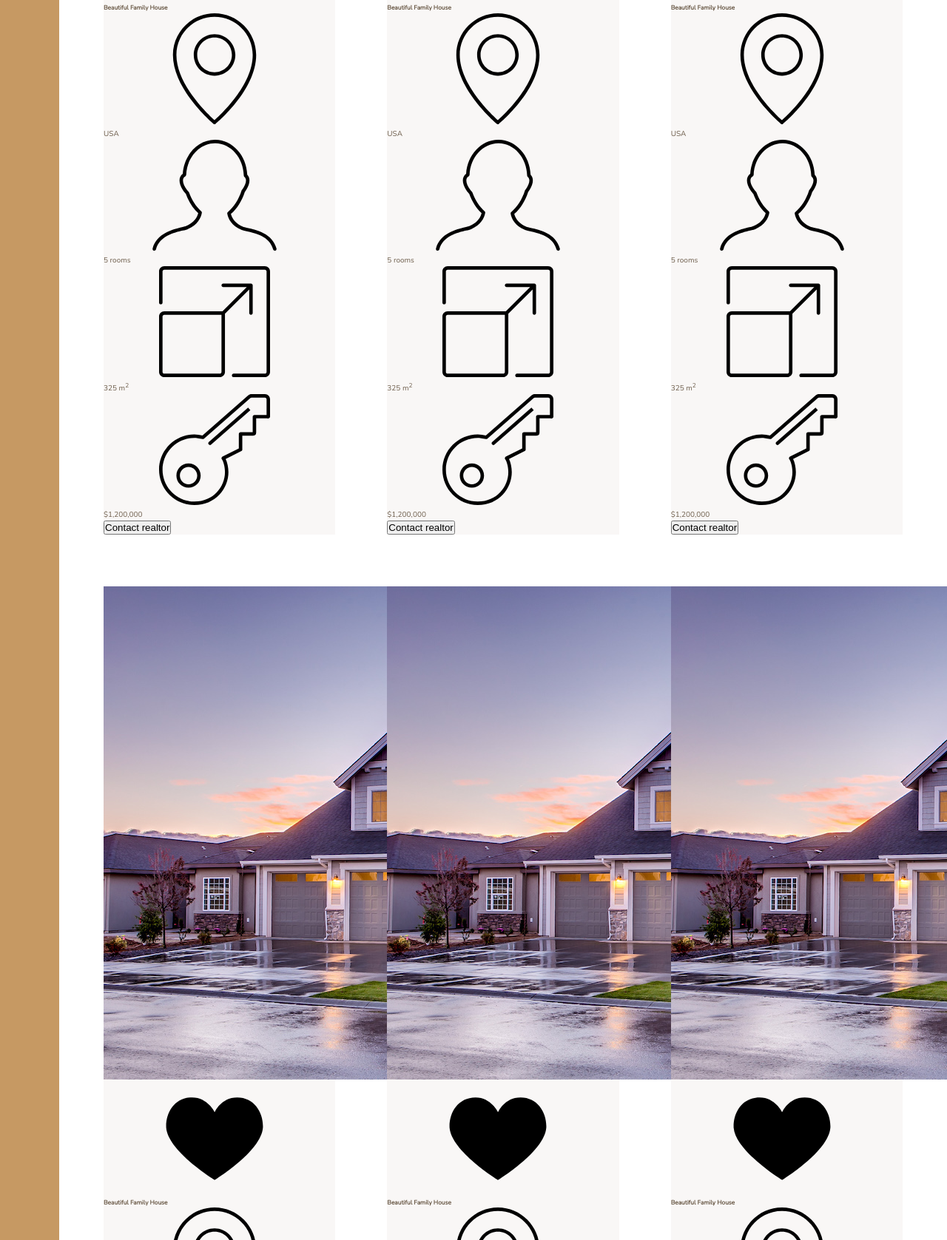
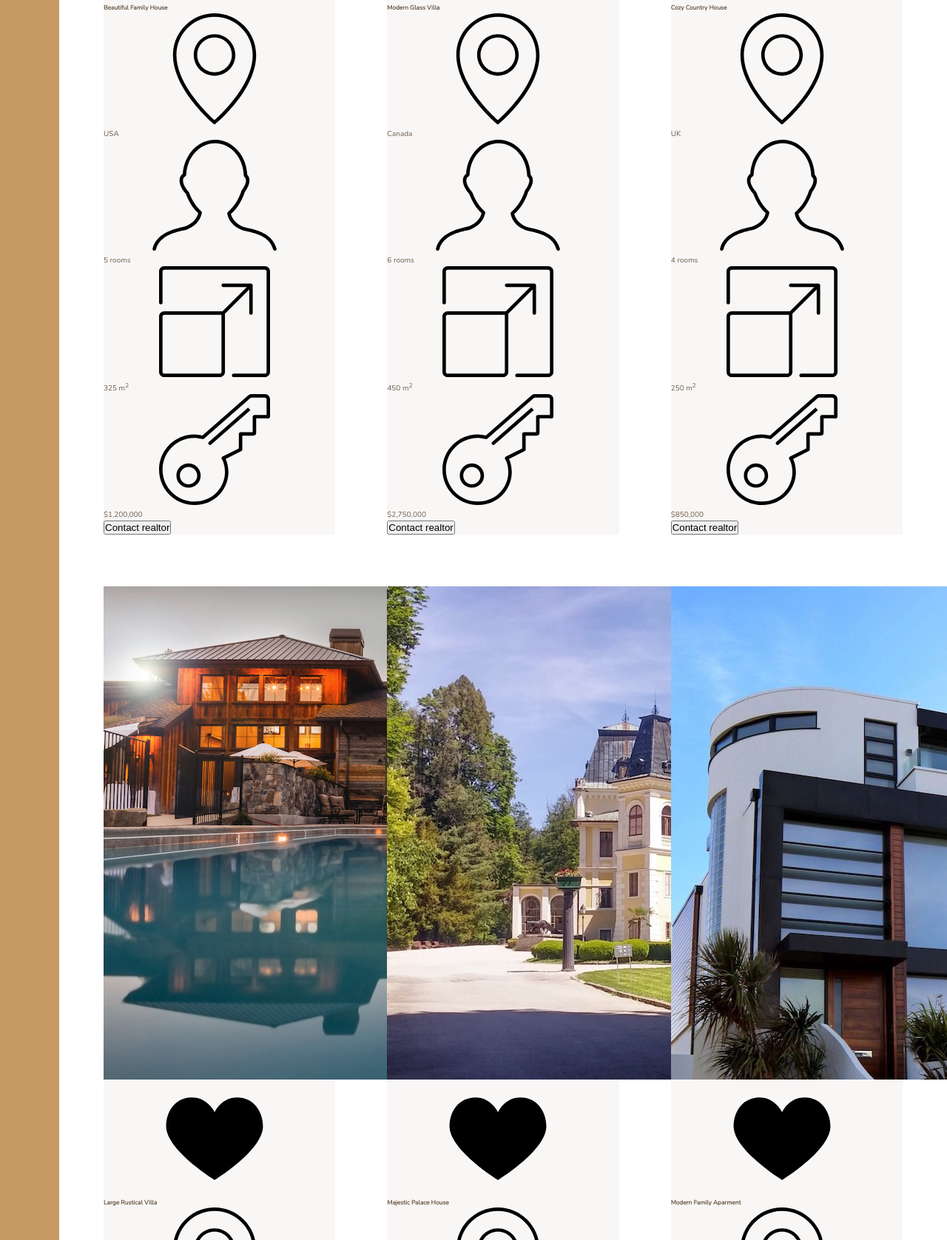
Before and after one commit to rnorman24/Nexter, a website: page index.html in a window 1280 px wide. Shown: the part 2793-4470 px from the top of the page at 74% size. Drawn offline with nearby package versions, Linux system fonts and the light colour scheme.

Commit message:
add homes cards

```diff
--- a/index.html
+++ b/index.html
@@ -124,166 +124,166 @@
             </div>
 
             <div class="home">
-                <img src="img/house-1.jpeg" alt="House 1" class="home__img">
+                <img src="img/house-2.jpeg" alt="House 1" class="home__img">
                 <svg class="home__like">
                     <use xlink:href="img/sprite.svg#icon-heart-full"></use>
                 </svg>
-                <h5 class="home__name">Beautiful Family House</h5>
+                <h5 class="home__name">Modern Glass Villa</h5>
                 <div class="home__location">
                     <svg class="home__like">
                         <use xlink:href="img/sprite.svg#icon-map-pin"></use>
                     </svg>
-                    <p>USA</p>
+                    <p>Canada</p>
                 </div>
                 <div class="home__rooms">
                     <svg class="home__like">
                         <use xlink:href="img/sprite.svg#icon-profile-male"></use>
                     </svg>
-                    <p>5 rooms</p>
+                    <p>6 rooms</p>
                 </div>
                 <div class="home__area">
                     <svg class="home__like">
                         <use xlink:href="img/sprite.svg#icon-expand"></use>
                     </svg>
-                    <p>325 m<sup>2</sup></p>
+                    <p>450 m<sup>2</sup></p>
                 </div>
                 <div class="home__price">
                     <svg class="home__like">
                         <use xlink:href="img/sprite.svg#icon-key"></use>
                     </svg>
-                    <p>$1,200,000</p>
+                    <p>$2,750,000</p>
                 </div>
                 <button class="cta">Contact realtor</button>
             </div>
 
             <div class="home">
-                <img src="img/house-1.jpeg" alt="House 1" class="home__img">
+                <img src="img/house-3.jpeg" alt="House 1" class="home__img">
                 <svg class="home__like">
                     <use xlink:href="img/sprite.svg#icon-heart-full"></use>
                 </svg>
-                <h5 class="home__name">Beautiful Family House</h5>
+                <h5 class="home__name">Cozy Country House</h5>
                 <div class="home__location">
                     <svg class="home__like">
                         <use xlink:href="img/sprite.svg#icon-map-pin"></use>
                     </svg>
-                    <p>USA</p>
+                    <p>UK</p>
                 </div>
                 <div class="home__rooms">
                     <svg class="home__like">
                         <use xlink:href="img/sprite.svg#icon-profile-male"></use>
                     </svg>
-                    <p>5 rooms</p>
+                    <p>4 rooms</p>
                 </div>
                 <div class="home__area">
                     <svg class="home__like">
                         <use xlink:href="img/sprite.svg#icon-expand"></use>
                     </svg>
-                    <p>325 m<sup>2</sup></p>
+                    <p>250 m<sup>2</sup></p>
                 </div>
                 <div class="home__price">
                     <svg class="home__like">
                         <use xlink:href="img/sprite.svg#icon-key"></use>
                     </svg>
-                    <p>$1,200,000</p>
+                    <p>$850,000</p>
                 </div>
                 <button class="cta">Contact realtor</button>
             </div>
 
             <div class="home">
-                <img src="img/house-1.jpeg" alt="House 1" class="home__img">
+                <img src="img/house-4.jpeg" alt="House 1" class="home__img">
                 <svg class="home__like">
                     <use xlink:href="img/sprite.svg#icon-heart-full"></use>
                 </svg>
-                <h5 class="home__name">Beautiful Family House</h5>
+                <h5 class="home__name">Large Rustical Villa</h5>
                 <div class="home__location">
                     <svg class="home__like">
                         <use xlink:href="img/sprite.svg#icon-map-pin"></use>
                     </svg>
-                    <p>USA</p>
+                    <p>Portugal</p>
                 </div>
                 <div class="home__rooms">
                     <svg class="home__like">
                         <use xlink:href="img/sprite.svg#icon-profile-male"></use>
                     </svg>
-                    <p>5 rooms</p>
+                    <p>6 rooms</p>
                 </div>
                 <div class="home__area">
                     <svg class="home__like">
                         <use xlink:href="img/sprite.svg#icon-expand"></use>
                     </svg>
-                    <p>325 m<sup>2</sup></p>
+                    <p>480 m<sup>2</sup></p>
                 </div>
                 <div class="home__price">
                     <svg class="home__like">
                         <use xlink:href="img/sprite.svg#icon-key"></use>
                     </svg>
-                    <p>$1,200,000</p>
+                    <p>$1,950,000</p>
                 </div>
                 <button class="cta">Contact realtor</button>
             </div>
 
             <div class="home">
-                <img src="img/house-1.jpeg" alt="House 1" class="home__img">
+                <img src="img/house-5.jpeg" alt="House 1" class="home__img">
                 <svg class="home__like">
                     <use xlink:href="img/sprite.svg#icon-heart-full"></use>
                 </svg>
-                <h5 class="home__name">Beautiful Family House</h5>
+                <h5 class="home__name">Majestic Palace House</h5>
                 <div class="home__location">
                     <svg class="home__like">
                         <use xlink:href="img/sprite.svg#icon-map-pin"></use>
                     </svg>
-                    <p>USA</p>
+                    <p>Germany</p>
                 </div>
                 <div class="home__rooms">
                     <svg class="home__like">
                         <use xlink:href="img/sprite.svg#icon-profile-male"></use>
                     </svg>
-                    <p>5 rooms</p>
+                    <p>18 rooms</p>
                 </div>
                 <div class="home__area">
                     <svg class="home__like">
                         <use xlink:href="img/sprite.svg#icon-expand"></use>
                     </svg>
-                    <p>325 m<sup>2</sup></p>
+                    <p>4200 m<sup>2</sup></p>
                 </div>
                 <div class="home__price">
                     <svg class="home__like">
                         <use xlink:href="img/sprite.svg#icon-key"></use>
                     </svg>
-                    <p>$1,200,000</p>
+                    <p>$9,500,000</p>
                 </div>
                 <button class="cta">Contact realtor</button>
             </div>
 
             <div class="home">
-                <img src="img/house-1.jpeg" alt="House 1" class="home__img">
+                <img src="img/house-6.jpeg" alt="House 1" class="home__img">
                 <svg class="home__like">
                     <use xlink:href="img/sprite.svg#icon-heart-full"></use>
                 </svg>
-                <h5 class="home__name">Beautiful Family House</h5>
+                <h5 class="home__name">Modern Family Aparment</h5>
                 <div class="home__location">
                     <svg class="home__like">
                         <use xlink:href="img/sprite.svg#icon-map-pin"></use>
                     </svg>
-                    <p>USA</p>
+                    <p>Italy</p>
                 </div>
                 <div class="home__rooms">
                     <svg class="home__like">
                         <use xlink:href="img/sprite.svg#icon-profile-male"></use>
                     </svg>
-                    <p>5 rooms</p>
+                    <p>3 rooms</p>
                 </div>
                 <div class="home__area">
                     <svg class="home__like">
                         <use xlink:href="img/sprite.svg#icon-expand"></use>
                     </svg>
-                    <p>325 m<sup>2</sup></p>
+                    <p>180 m<sup>2</sup></p>
                 </div>
                 <div class="home__price">
                     <svg class="home__like">
                         <use xlink:href="img/sprite.svg#icon-key"></use>
                     </svg>
-                    <p>$1,200,000</p>
+                    <p>$600,000</p>
                 </div>
                 <button class="cta">Contact realtor</button>
             </div>
```
